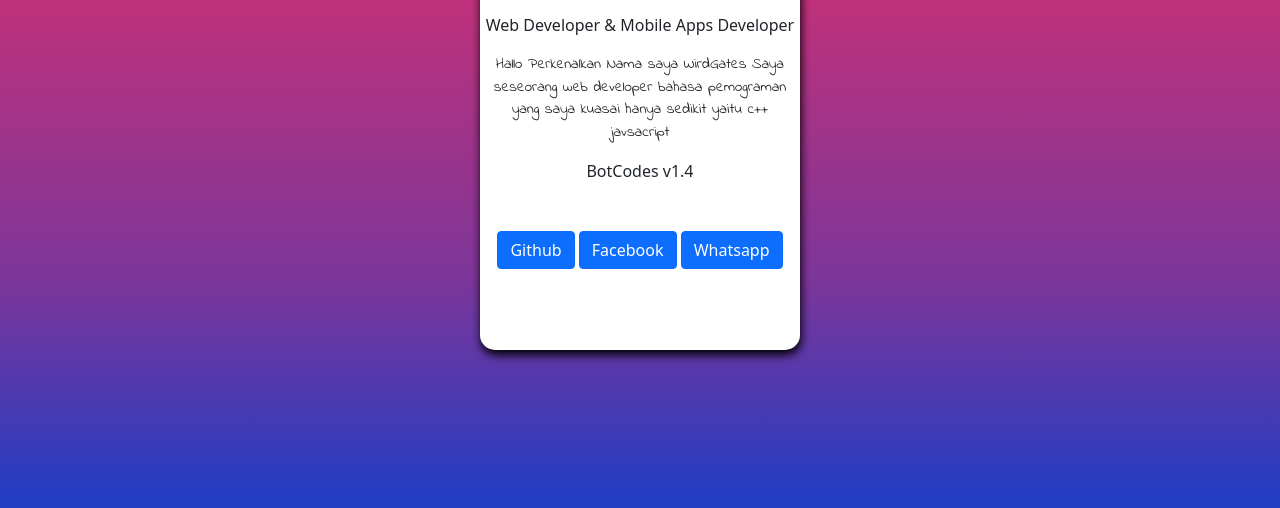
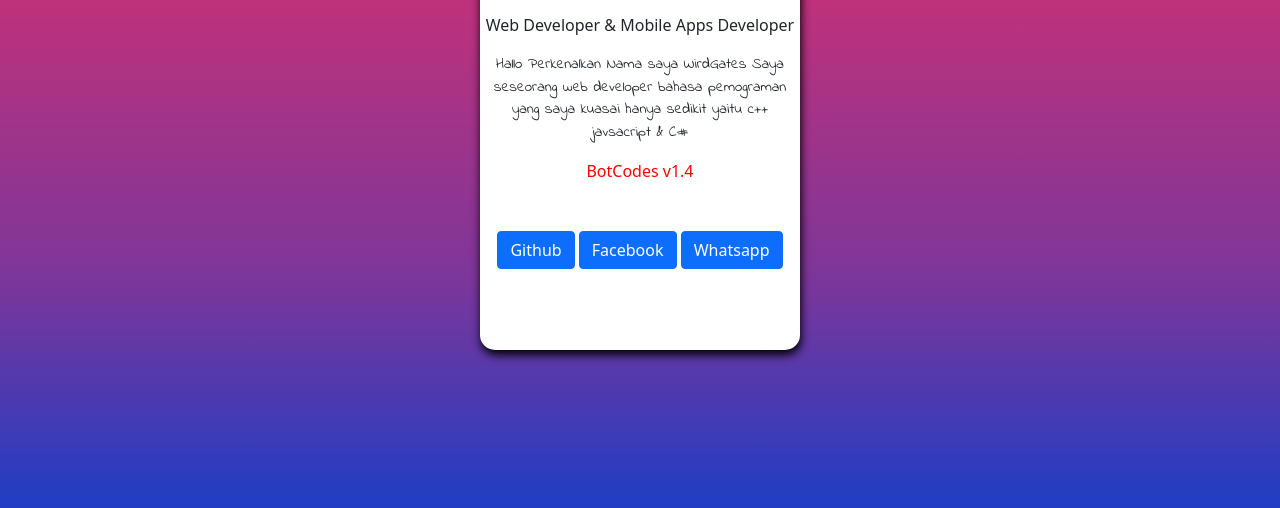
Before and after one commit to bot-codes/bot-codes.github.io, a plain HTML site: page contact/index.html in a window 1280 px wide. Shown: the part 260-768 px from the top of the page. Drawn offline with nearby package versions, Linux system fonts and the light colour scheme; a web font is replaced by a local one.

Commit message:
Update index.html

```diff
--- a/contact/index.html
+++ b/contact/index.html
@@ -1,4 +1,3 @@
-
 <!DOCTYPE html>
 <html lang="en">
   <head>
@@ -18,8 +17,8 @@
             <img src="https://thetouchings.com/github.png" alt="github" width="200" />
             <p><span class="typed-text"></span><span class="cursor typing"></span></p>
             <p class="p-primary animate__animated animate__rollIn">Web Developer & Mobile Apps Developer</p>
-            <p class="paragraf-2">Hallo Perkenalkan Nama saya WirdGates Saya seseorang web developer bahasa pemograman yang saya kuasai hanya sedikit yaitu c++ javsacript</p>
-            <p>BotCodes v1.4</p>
+            <p class="paragraf-2">Hallo Perkenalkan Nama saya WirdGates Saya seseorang web developer bahasa pemograman yang saya kuasai hanya sedikit yaitu c++ javsacript & C#</p>
+            <p class="botcodes">BotCodes v1.4</p>
             <div class="col">
               <button class="btn btn-primary" onclick="github();">Github</button>
               <button class="btn btn-primary" onclick="facebook();">Facebook</button>
```
